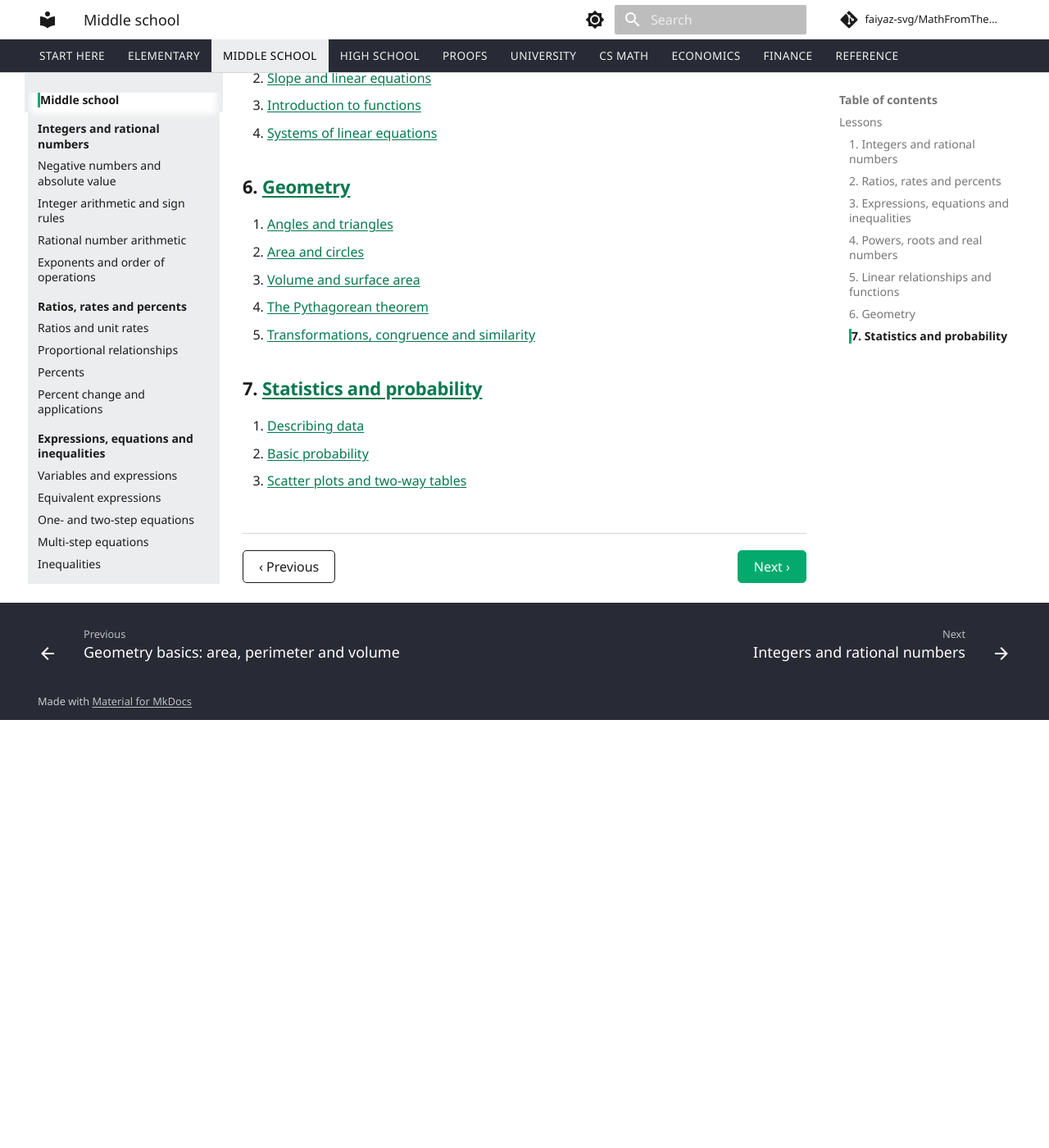
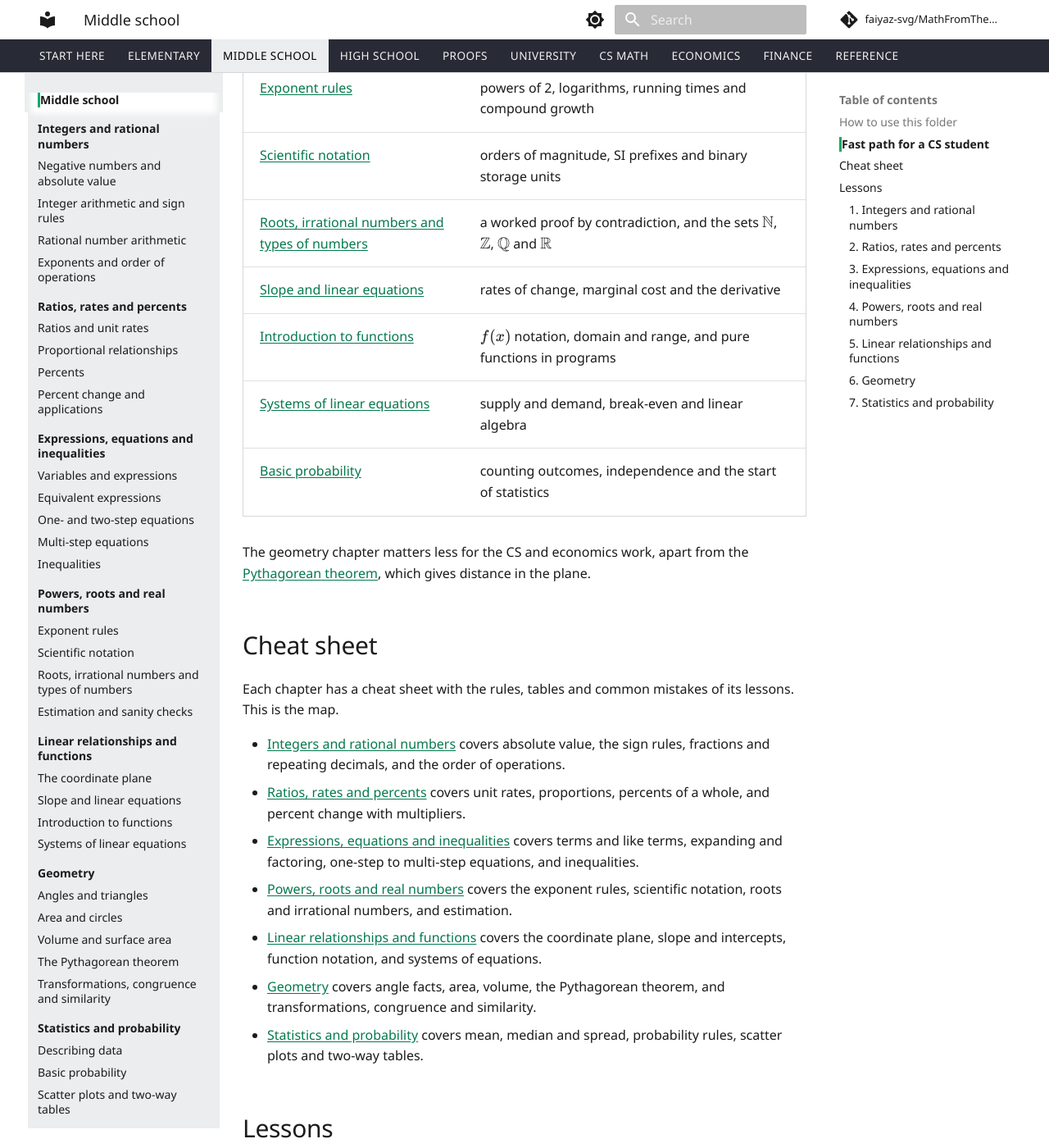
Before and after one commit to faiyaz-svg/MathFromTheGroundUp, an MkDocs documentation site: the page built from docs/02-middle-school/index.md, in a window 1280 px wide and 1400 px high, scrolled down 1441 px. Shown: the whole window at 82% size. Built offline with MkDocs 1.6.1 and Material for MkDocs 9.7.7, drawn with Linux system fonts in a browser that asks for light colours; comment, search, counter and statistics services are not loaded; before the commit the page ends 2319 px from its top, so only the background shows below that; some of the changed text lies outside the part shown.

Commit message:
add middle school overview

```diff
--- a/docs/02-middle-school/index.md
+++ b/docs/02-middle-school/index.md
@@ -4,7 +4,45 @@ Negative numbers, ratios and percents, equations and inequalities, exponents and
 
 Before this folder: Elementary.
 
-The diagnostic quiz and the cheat sheet for this folder are written together with its lessons.
+## How to use this folder
+
+Take the [diagnostic](diagnostic.md) first, without notes or a calculator. It asks two questions on each of the 29 lessons, and its answer table names the lesson to study for each one you miss, so you can do only those lessons and skip the rest. Each chapter has its own cheat sheet (the links are below), and each lesson starts with a quick check, so you can test yourself before reading it.
+
+The [Anki deck for this folder](../downloads/anki/02-middle-school.apkg) holds the facts and rules that are easy to mix up, such as the sign rules, the order of operations, the exponent rules, the percent change multipliers, the slope formula and the area and volume formulas. In Anki desktop choose File, then Import, and [Anki decks](../00-start-here/index.md#anki-decks) covers phones.
+
+## Fast path for a CS student
+
+If you are short on time, these lessons carry the most weight in the later proofs, CS math and economics folders. They are listed in reading order, so each one only needs the ones above it.
+
+| Lesson | Where it comes back |
+|---|---|
+| [Integer arithmetic and sign rules](01-integers-and-rational-numbers/02-integer-arithmetic-and-sign-rules.md) | every calculation with signed values, and the remainder of a negative number in code |
+| [Exponents and order of operations](01-integers-and-rational-numbers/04-exponents-and-order-of-operations.md) | reading and writing formulas, and what `-3**2` means in each tool |
+| [Percent change and applications](02-ratios-rates-percents/04-percent-change-and-applications.md) | growth, inflation, returns and the multiplier method used in finance |
+| [Equivalent expressions](03-expressions-equations-inequalities/02-equivalent-expressions.md) | every algebra step in a proof, and checking that a rewrite is legal |
+| [Multi-step equations](03-expressions-equations-inequalities/04-multi-step-equations.md) | solving for a variable in a formula, from break-even points to interest rates |
+| [Inequalities](03-expressions-equations-inequalities/05-inequalities.md) | loop bounds, constraints and the limit definitions in calculus |
+| [Exponent rules](04-powers-roots-and-real-numbers/01-exponent-rules.md) | powers of 2, logarithms, running times and compound growth |
+| [Scientific notation](04-powers-roots-and-real-numbers/02-scientific-notation.md) | orders of magnitude, SI prefixes and binary storage units |
+| [Roots, irrational numbers and types of numbers](04-powers-roots-and-real-numbers/03-roots-irrationals-and-types-of-numbers.md) | a worked proof by contradiction, and the sets $\mathbb{N}$, $\mathbb{Z}$, $\mathbb{Q}$ and $\mathbb{R}$ |
+| [Slope and linear equations](05-linear-relationships-and-functions/02-slope-and-linear-equations.md) | rates of change, marginal cost and the derivative |
+| [Introduction to functions](05-linear-relationships-and-functions/03-intro-to-functions.md) | $f(x)$ notation, domain and range, and pure functions in programs |
+| [Systems of linear equations](05-linear-relationships-and-functions/04-systems-of-linear-equations.md) | supply and demand, break-even and linear algebra |
+| [Basic probability](07-statistics-and-probability/02-basic-probability.md) | counting outcomes, independence and the start of statistics |
+
+The geometry chapter matters less for the CS and economics work, apart from the [Pythagorean theorem](06-geometry/04-pythagorean-theorem.md), which gives distance in the plane.
+
+## Cheat sheet
+
+Each chapter has a cheat sheet with the rules, tables and common mistakes of its lessons. This is the map.
+
+- [Integers and rational numbers](01-integers-and-rational-numbers/index.md#cheat-sheet) covers absolute value, the sign rules, fractions and repeating decimals, and the order of operations.
+- [Ratios, rates and percents](02-ratios-rates-percents/index.md#cheat-sheet) covers unit rates, proportions, percents of a whole, and percent change with multipliers.
+- [Expressions, equations and inequalities](03-expressions-equations-inequalities/index.md#cheat-sheet) covers terms and like terms, expanding and factoring, one-step to multi-step equations, and inequalities.
+- [Powers, roots and real numbers](04-powers-roots-and-real-numbers/index.md#cheat-sheet) covers the exponent rules, scientific notation, roots and irrational numbers, and estimation.
+- [Linear relationships and functions](05-linear-relationships-and-functions/index.md#cheat-sheet) covers the coordinate plane, slope and intercepts, function notation, and systems of equations.
+- [Geometry](06-geometry/index.md#cheat-sheet) covers angle facts, area, volume, the Pythagorean theorem, and transformations, congruence and similarity.
+- [Statistics and probability](07-statistics-and-probability/index.md#cheat-sheet) covers mean, median and spread, probability rules, scatter plots and two-way tables.
 
 <!-- lessons:start -->
 ## Lessons
```
